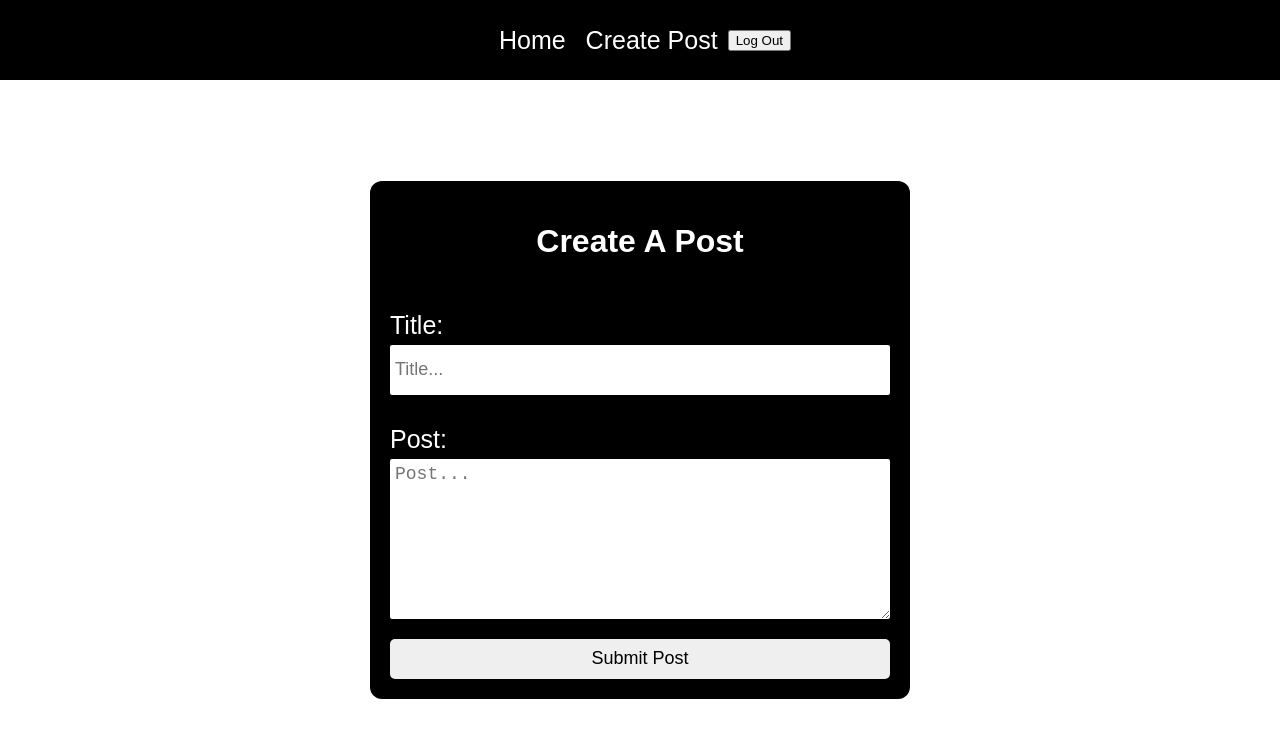
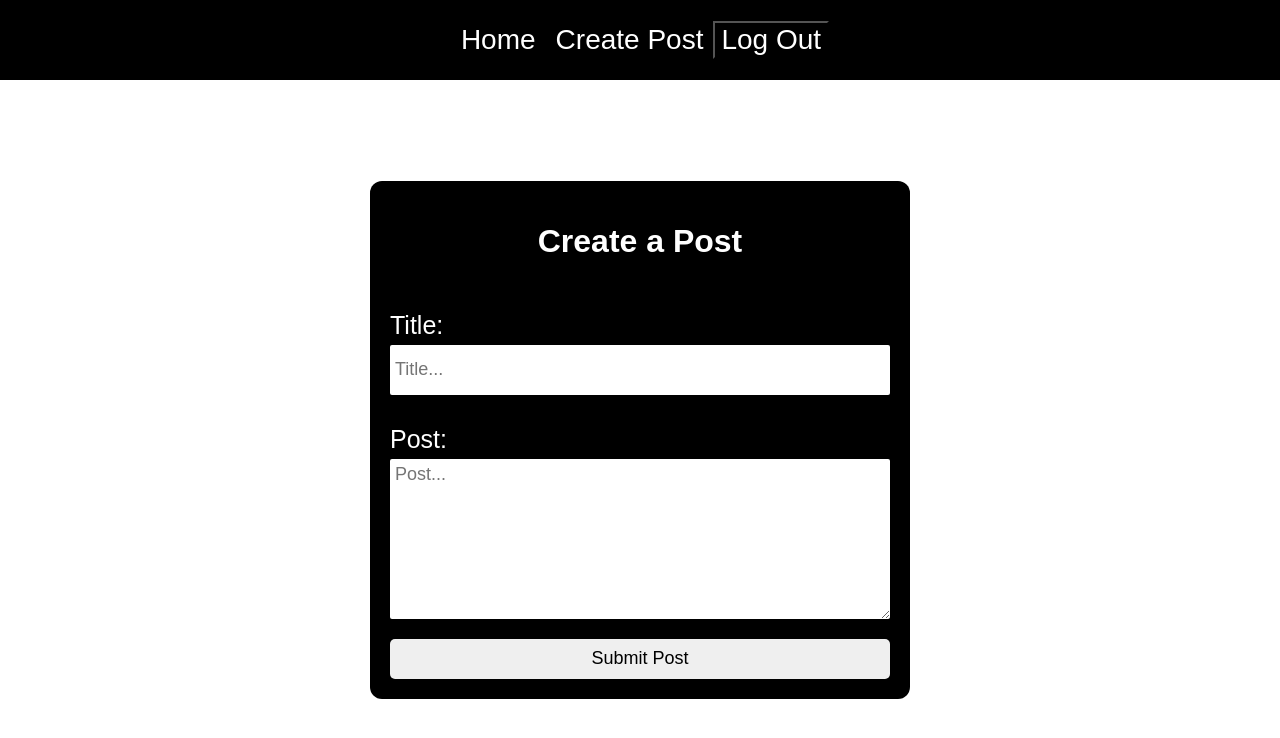
Before and after one commit to georgia-adam/reuse-near-you, a React (Create React App) app: page /createpost in a window 1280 px wide. Shown: the top 738 px of the page. Built offline with nearby package versions, Linux system fonts and the light colour scheme; no server answers; sample sign-in values are in the browser's storage.

Commit message:
small css and language changes

```diff
--- a/src/App.css
+++ b/src/App.css
@@ -24,6 +24,13 @@ a {
   text-decoration: none;
   margin: 10px;
   font-size: 25px;
+}
+
+.navText {
+  font-family: Arial, Helvetica, sans-serif;
+  font-size: 1.75em;
+  color: white;
+  background-color: black;
 }
 
 .createPostPage {
@@ -83,6 +90,7 @@ a {
 input,
 textarea {
   margin-top: 5px;
+  font-family: Arial, Helvetica, sans-serif;
 }
 
 .loginPage {
--- a/src/App.js
+++ b/src/App.js
@@ -21,14 +21,22 @@ function App() {
   return (
     <Router>
       <nav>
-        <Link to="/"> Home </Link>
+        <Link className="navText" to="/">
+          Home
+        </Link>
 
         {!isAuth ? (
-          <Link to="/login"> Login </Link>
+          <Link className="navText" to="/login">
+            Log In
+          </Link>
         ) : (
           <>
-            <Link to="/createpost"> Create Post </Link>
-            <button onClick={signUserOut}> Log Out</button>
+            <Link className="navText" to="/createpost">
+              Create Post
+            </Link>
+            <button className="navText" onClick={signUserOut}>
+              Log Out
+            </button>
           </>
         )}
       </nav>
--- a/src/pages/CreatePost.js
+++ b/src/pages/CreatePost.js
@@ -28,9 +28,9 @@ function CreatePost({ isAuth }) {
   return (
     <div className="createPostPage">
       <div className="cpContainer">
-        <h1>Create A Post</h1>
+        <h1>Create a Post</h1>
         <div className="inputGp">
-          <label> Title:</label>
+          <label>Title:</label>
           <input
             placeholder="Title..."
             onChange={(event) => {
@@ -39,7 +39,7 @@ function CreatePost({ isAuth }) {
           />
         </div>
         <div className="inputGp">
-          <label> Post:</label>
+          <label>Post:</label>
           <textarea
             placeholder="Post..."
             onChange={(event) => {
@@ -47,7 +47,7 @@ function CreatePost({ isAuth }) {
             }}
           />
         </div>
-        <button onClick={createPost}> Submit Post</button>
+        <button onClick={createPost}>Submit Post</button>
       </div>
     </div>
   );
```
